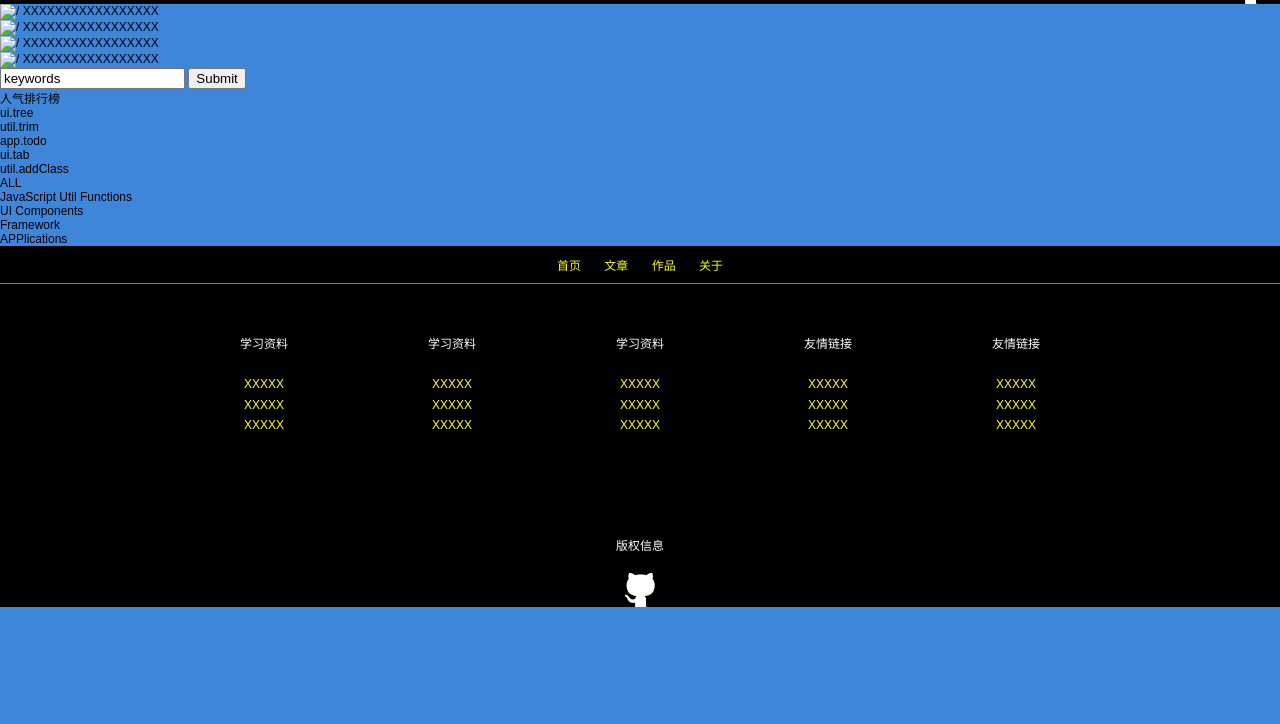
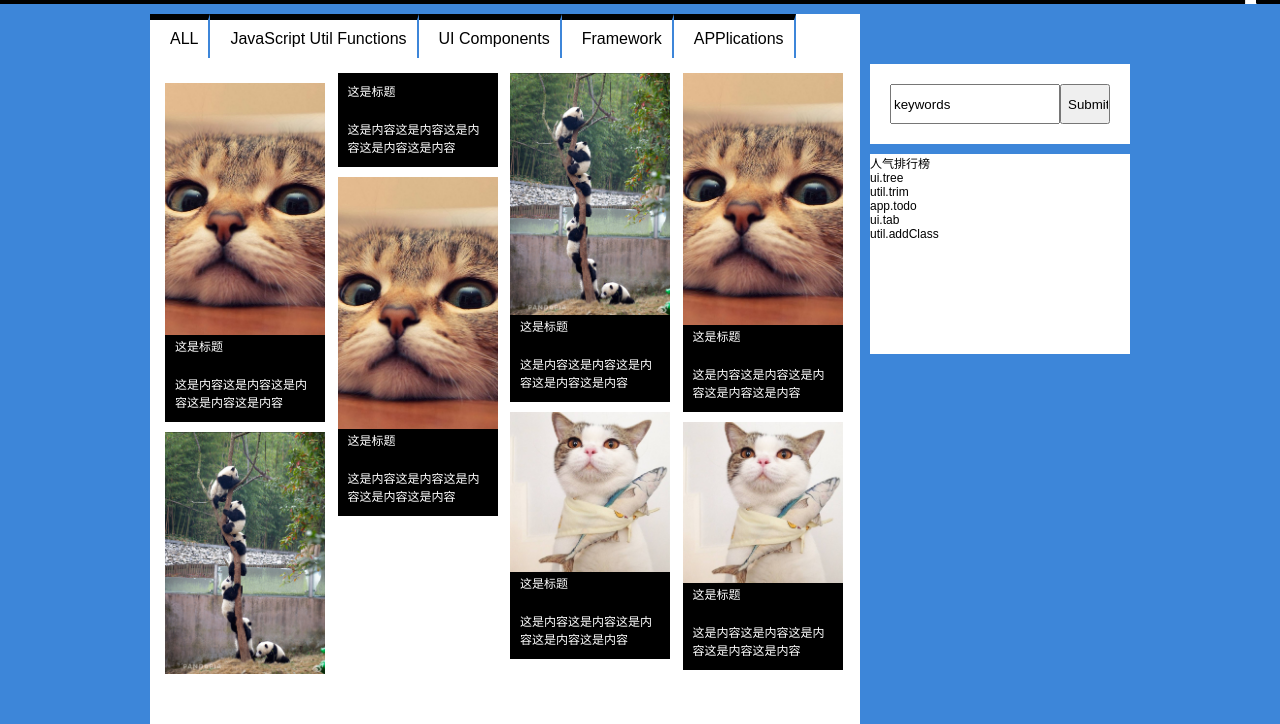
Before and after one commit to RiverYYY/work, a plain HTML site: page task01/gallery.html in a window 1280 px wide. Shown: the part 76-800 px from the top of the page. Drawn offline with Linux system fonts and the light colour scheme.

Commit message:
布局ok

```diff
--- /dev/null
+++ b/task01/css/gallery.css
@@ -0,0 +1,102 @@
+
+/*清除浮动*/
+.clearfix:after {
+    content: ".";
+    display: block;
+    height: 0;
+    clear: both;
+    visibility: hidden;
+}
+
+#g-main {
+	position: relative;
+	max-width: 980px;
+	margin: 0 auto;
+	margin-top: 10px;
+}
+
+#g-tab li {
+	display: inline-block;
+	border-top: 6px solid #000;
+	border-right: 2px solid #3D86D9;
+	padding: 10px 10px 10px 20px;
+	text-align: center;
+	font-size: 16px;
+}
+
+#g-wall {
+	float: left;
+	width: 710px;
+	height: 100%;
+	padding-bottom: 50px;
+	margin-right: 10px;
+	margin-bottom: 100px;
+	background-color: #FFF;
+}
+
+.g-pic {
+	margin-top: 10px;
+	margin-bottom: 10px;
+	width: 160px;
+	height: 100%;
+	box-sizing: border-box;
+	-webkit-box-sizing: border-box;
+	-moz-box-sizing: border-box;
+}
+#g-pic {
+	margin: 15px;
+	column-count: 4;
+	-webkit-column-count: 4;
+	-moz-column-count: 4;
+	column-gap: 10px;
+	-webkit-column-gap: 10px;
+	-moz-column-gap: 10px;
+}
+
+.g-pic img {
+	width: 100%;
+}
+
+.g-text {
+	margin-top: -10px;
+	height: 100%;
+	background-color: #000;
+}
+
+.g-text p {
+	padding: 10px;
+	line-height: 150%;
+	color: #FFF;
+}
+
+
+/* siderbar */
+#g-siderbar {
+	float: left;
+}
+
+#search {
+	margin-top: 50px;
+	padding-top: 20px;
+	padding-left: 20px;
+	width: 240px;
+	height: 60px;
+	background-color: #FFF;
+}
+
+#search-input {
+	width: 170px;
+	height: 40px;
+}
+
+#go-input {
+	width: 50px;
+	height: 40px;
+}
+
+#rank {
+	margin-top: 10px;
+	width: 260px;
+	height: 200px;
+	background-color: #FFF;
+}
--- a/task01/gallery.html
+++ b/task01/gallery.html
@@ -10,7 +10,7 @@
             @import "css/basic.css";
         </style>
         <link rel="shortcut icon" href="img/head-2.png">
-        <link rel="stylesheet" type="text/css" href="css/style.css">
+        <link rel="stylesheet" type="text/css" href="css/gallery.css">
 
     </head>
     <body>
@@ -29,26 +29,74 @@
 
         </div>
             <!--*** MAIN *******************************-->
-        <p>
-            <img src="/" alt="/" />
-            XXXXXXXXXXXXXXXXX
-        </p>
-        <p>
-            <img src="/" alt="/" />
-            XXXXXXXXXXXXXXXXX
-        </p>
-        <p>
-            <img src="/" alt="/" />
-            XXXXXXXXXXXXXXXXX
-        </p>
-        <p>
-            <img src="/" alt="/" />
-            XXXXXXXXXXXXXXXXX
-        </p>
+        <div id="g-main">
+            <div id="g-wall">
+                <div id="g-tab">
+                    <ul>
+                        <li>ALL</li><li>JavaScript Util Functions</li><li>
+                        UI Components</li><li>Framework</li><li>APPlications</li>
+                    </ul>
+                </div>
+                <div id="g-pic">
+                    <div class="g-pic">
+                        <img src="img/oooo.jpg" alt="休息一下" />
+                        <div class="g-text">
+                            <p>这是标题</p>
+                            <p>这是内容这是内容这是内容这是内容这是内容</p>
+                        </div>
+                    </div>
+                    <div class="g-pic">
+                        <img src="img/pandapia.jpg" alt="叠熊猫" />
+                        <div class="g-text">
+                            <p>这是标题</p>
+                            <p>这是内容这是内容这是内容这是内容这是内容</p>
+                        </div>
+                    </div>
+                    <div class="g-pic">
+                        <img src="img/oooo.jpg" alt="休息一下" />
+                        <div class="g-text">
+                            <p>这是标题</p>
+                            <p>这是内容这是内容这是内容这是内容这是内容</p>
+                        </div>
+                    </div>
+                    <div class="g-pic">
+                        <img src="img/pandapia.jpg" alt="叠熊猫" />
+                        <div class="g-text">
+                            <p>这是标题</p>
+                            <p>这是内容这是内容这是内容这是内容这是内容</p>
+                        </div>
+                    </div>
+                    <div class="g-pic">
+                        <img src="img/yyyy.png" alt="是我的鱼" />
+                        <div class="g-text">
+                            <p>这是标题</p>
+                            <p>这是内容这是内容这是内容这是内容这是内容</p>
+                        </div>
+                    </div>
+                    <div class="g-pic">
+                        <img src="img/oooo.jpg" alt="休息一下" />
+                        <div class="g-text">
+                            <p>这是标题</p>
+                            <p>这是内容这是内容这是内容这是内容这是内容</p>
+                        </div>
+                    </div>
+                    <div class="g-pic">
+                        <img src="img/yyyy.png" alt="是我的鱼" />
+                        <div class="g-text">
+                            <p>这是标题</p>
+                            <p>这是内容这是内容这是内容这是内容这是内容</p>
+                        </div>
+                    </div>
+                </div>
+            </div>
+            <div id="g-siderbar">
+                <div id="search">
                     <form action="url" method="post">
-            <input type="search" name="search" value="keywords" maxlength="50">
-            <input type="submit" title="搜索" tabindex="0" name="go">
+                        <input id="search-input" type="search" name="search" value="keywords" maxlength="50"><input id="go-input"
+                        type="submit" title="搜索" tabindex="30" name="go">
                     </form>
+                </div>
+                <div id="rank">
                     <h3>人气排行榜</h3>
                     <ol>
                         <li>ui.tree</li>
@@ -57,14 +105,9 @@
                         <li>ui.tab</li>
                         <li>util.addClass</li>
                     </ol>
-
-        <ul>
-            <li>ALL</li>
-            <li>JavaScript Util Functions</li>
-            <li>UI Components</li>
-            <li>Framework</li>
-            <li>APPlications</li>
-        </ul>
+                </div>
+            </div>
+        </div>
             <!-- FOOTER -->
         <div id="footer">
 
```
Also changed, not shown: task01/img/oooo.jpg (added), task01/img/pandapia.jpg (added), task01/img/yyyy.png (added). Lines whose indentation alone changed are shown as unchanged.
